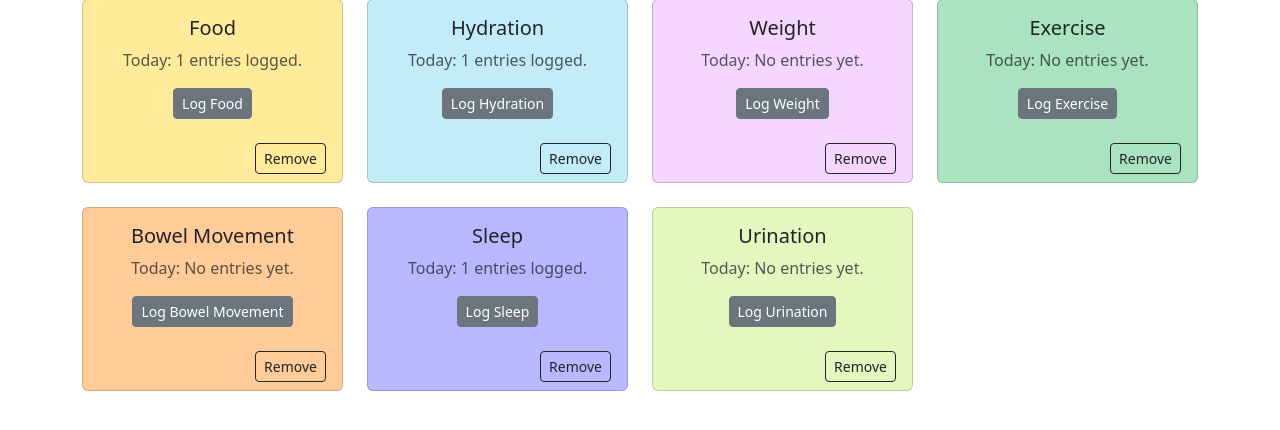
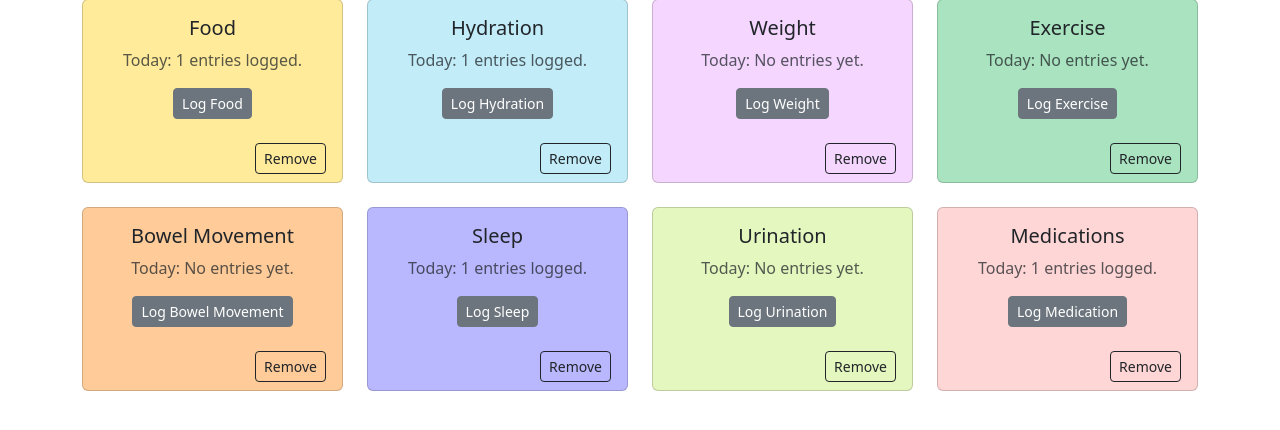
Before and after one commit to AnnaVo0/HealthBit, a Flask app: page /dashboard in a window 1280 px wide. Shown: the part 161-591 px from the top of the page. Run offline with Flask 3, Linux system fonts and the light colour scheme; a user stored in the database is signed in; tables that the repository leaves empty hold one stand-in row (values such as "Sample post"); some libraries are stand-ins or nearby versions.

Commit message:
Implemented the Log Medications module

```diff
--- a/routes.py
+++ b/routes.py
@@ -1,7 +1,7 @@
 from flask import Blueprint, render_template, request, redirect, url_for
 from flask_login import login_user, logout_user, login_required, current_user
-from database import db, User, FoodEntry, SleepEntry, HydrationEntry
-from forms import LoginForm, RegisterForm, FoodLogForm, SleepLogForm, HydrationLogForm
+from database import db, User, FoodEntry, SleepEntry, HydrationEntry, MedicationEntry
+from forms import LoginForm, RegisterForm, FoodLogForm, SleepLogForm, HydrationLogForm, MedicationLogForm
 import bcrypt
 
 main = Blueprint('main', __name__)
@@ -58,7 +58,8 @@ def dashboard():
     food_count = FoodEntry.query.filter_by(user_id=current_user.id).count()
     sleep_count = SleepEntry.query.filter_by(user_id=current_user.id).count()
     hydration_count = HydrationEntry.query.filter_by(user_id=current_user.id).count()
-    return render_template('dashboard.html', food_count=food_count, sleep_count=sleep_count, hydration_count=hydration_count)
+    medication_count = MedicationEntry.query.filter_by(user_id=current_user.id).count()
+    return render_template('dashboard.html', food_count=food_count, sleep_count=sleep_count, hydration_count=hydration_count, medication_count=medication_count)
 
 @main.route('/log-food', methods=['GET', 'POST'])
 @login_required
@@ -72,7 +73,6 @@ def log_food():
         db.session.commit()
 
     food_logs = FoodEntry.query.filter_by(user_id=current_user.id).all()
-
     return render_template('log_food.html', form=log_form, food_logs=food_logs)
 
 @main.route('/log-sleep', methods=['GET', 'POST'])
@@ -103,3 +103,18 @@ def log_hydration():
 
     hydration_logs = HydrationEntry.query.filter_by(user_id=current_user.id).all()
     return render_template('log_hydration.html', form=log_form, hydration_logs=hydration_logs)
+
+@main.route('/log-medication', methods=['GET', 'POST'])
+def log_medication():
+    log_form = MedicationLogForm()
+    if log_form.validate_on_submit():
+        med_name = request.form['med_name']
+        amount_mg = request.form['amount_mg']
+        frequency = request.form['frequency']
+        comment = request.form['comment']
+        log = MedicationEntry(current_user.id, med_name, amount_mg, frequency, comment)
+        db.session.add(log)
+        db.session.commit()
+
+    medication_logs = MedicationEntry.query.filter_by(user_id=current_user.id).all()
+    return render_template('log_meds.html', form=log_form, medication_logs=medication_logs)
--- a/templates/dashboard.html
+++ b/templates/dashboard.html
@@ -127,5 +127,25 @@
         </div>
     </div>
 
+    <!-- Medications Module -->
+    <div class="col-md-3">
+        <div class="card h-100" style="background-color: #ffd6d6;">
+            <div class="card-body text-center">
+                <h5 class="card-title">Medications</h5>
+                <p class="card-text text-muted">Today:
+                 {% if medication_count > 0 %}
+                    {{ medication_count }} entries logged.
+                    {% else %}
+                    No entries yet.
+                    {% endif %}
+                </p>
+                <a class="btn btn-sm btn-secondary" href="{{url_for('main.log_medication')}}" role="button">Log Medication</a>
+            </div>
+            <div class="card-footer bg-transparent border-0 text-end">
+                <button class="btn btn-sm btn-outline-dark">Remove</button>
+            </div>
+        </div>
+    </div>
+
 </div>
 {% endblock %}
```
Also changed, not shown: database.py (+31 -1 lines), forms.py (+7 -0 lines), templates/log_meds.html (added, +59 -0 lines).
